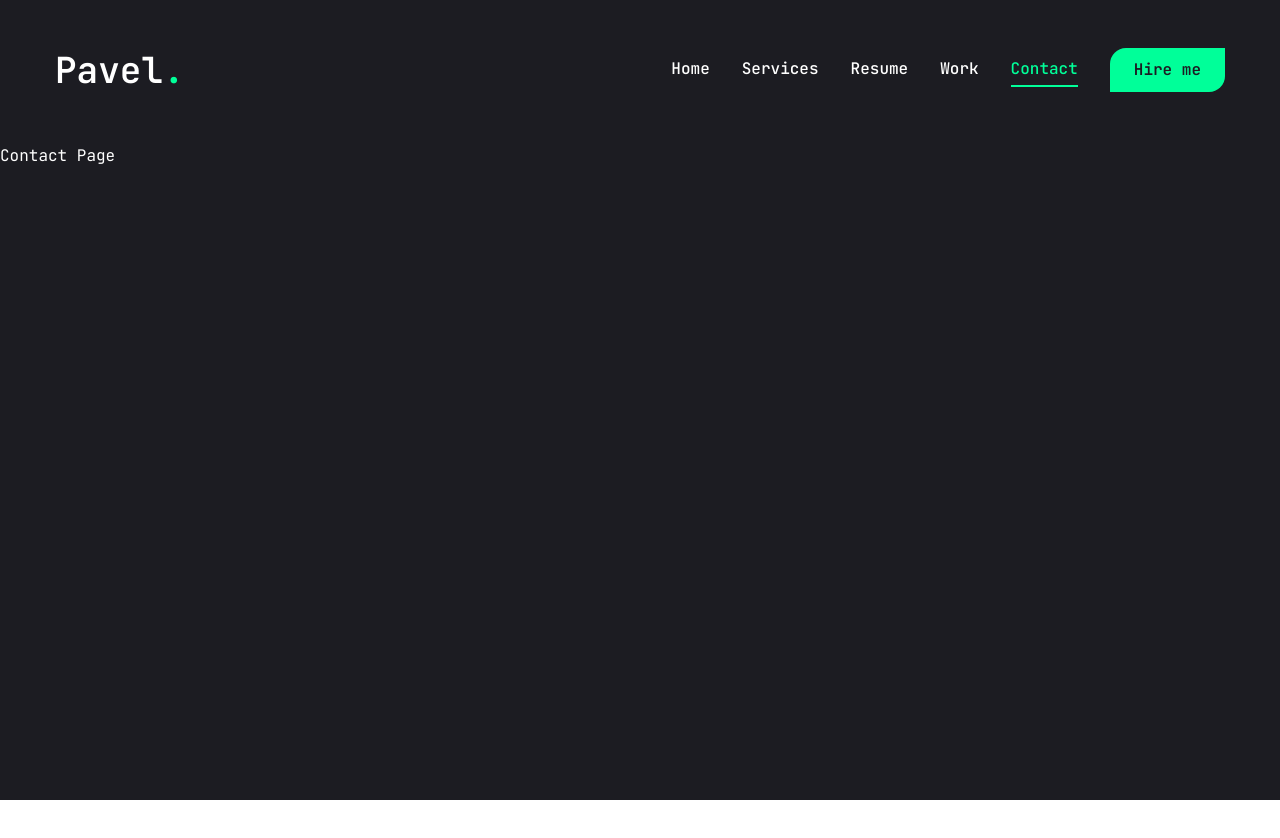
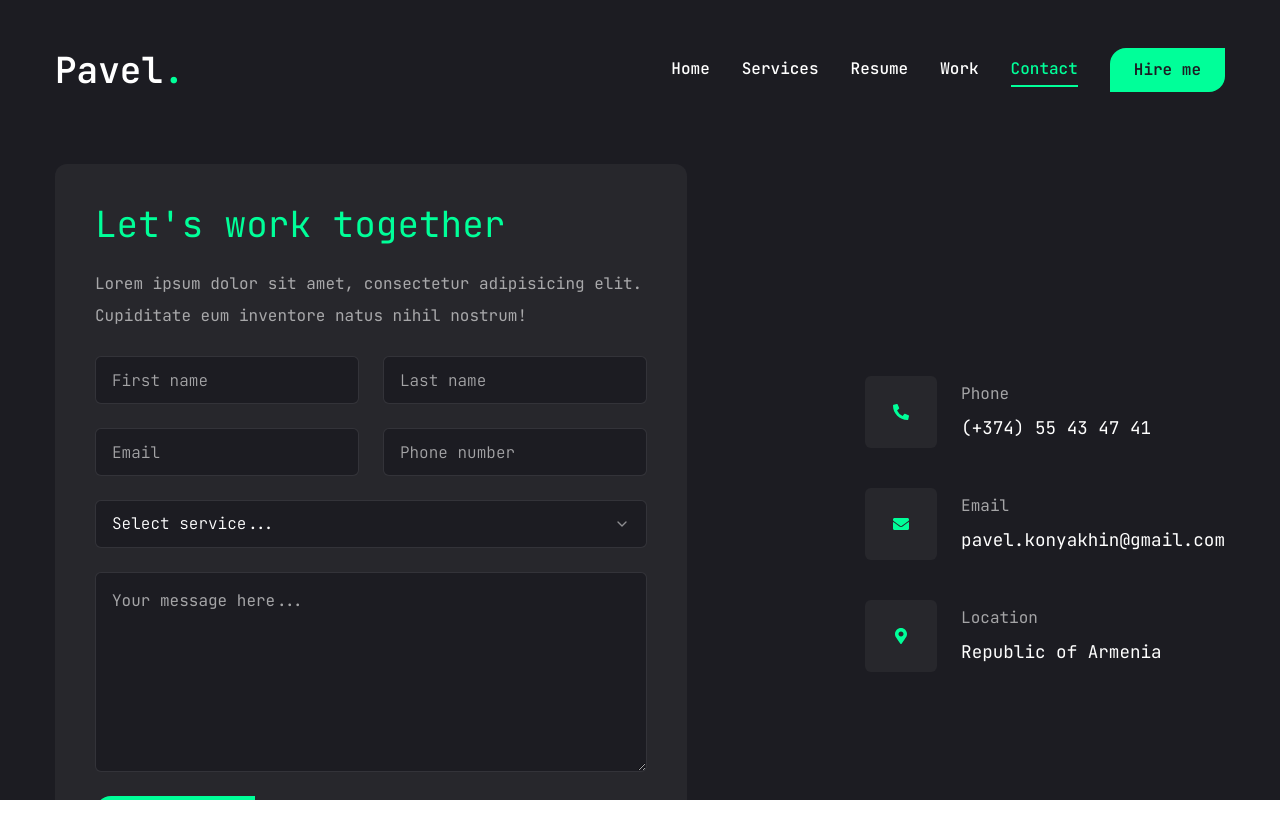
Before and after one commit to solidados/my-portfolio, a Next.js app: page /contact in a window 1280 px wide. Shown: the top 838 px of the page. Before the commit the page ends 800 px from the top, so only its background shows below. Built offline with nearby package versions, Linux system fonts and the light colour scheme.

Commit message:
feat: complete `Contact` page and styles

```diff
--- a/app/contact/page.tsx
+++ b/app/contact/page.tsx
@@ -1,7 +1,109 @@
+"use client";
+
 import { FC } from "react";
+import { motion } from "framer-motion";
+
+import { Button } from "@/components/ui/button";
+import { Input } from "@/components/ui/input";
+import { Textarea } from "@/components/ui/textarea";
+import {
+  Select,
+  SelectContent,
+  SelectGroup,
+  SelectItem,
+  SelectLabel,
+  SelectTrigger,
+  SelectValue,
+} from "@/components/ui/select";
+
+import { FaPhoneAlt, FaEnvelope, FaMapMarkerAlt } from "react-icons/fa";
+
+const info = [
+  {
+    icon: <FaPhoneAlt />,
+    title: "Phone",
+    description: "(+374) 55 43 47 41",
+  },
+  {
+    icon: <FaEnvelope />,
+    title: "Email",
+    description: "pavel.konyakhin@gmail.com",
+  },
+  {
+    icon: <FaMapMarkerAlt />,
+    title: "Location",
+    description: "Republic of Armenia",
+  },
+];
 
 const Contact: FC = () => {
-  return <div>Contact Page</div>;
+  return (
+    <motion.section
+      initial={{ opacity: 0 }}
+      animate={{
+        opacity: 1,
+        transition: { delay: 2.4, duration: 0.4, ease: "easeIn" },
+      }}
+      className="py-6"
+    >
+      <div className="container mx-auto">
+        <div className="flex flex-col xl:flex-row gap-[2rem]">
+          <div className="xl:w-[54%] order-2 xl:order-none">
+            <form className="flex flex-col gap-6 p-10 bg-[#27272c] rounded-xl">
+              <h3 className="text-4xl text-accent select-none">
+                Let&apos;s work together
+              </h3>
+              <p className="text-white/60 select-none">
+                Lorem ipsum dolor sit amet, consectetur adipisicing elit.
+                Cupiditate eum inventore natus nihil nostrum!
+              </p>
+              <div className="grid grid-cols-1 md:grid-cols-2 gap-6">
+                <Input type="firstname" placeholder="First name" />
+                <Input type="lastname" placeholder="Last name" />
+                <Input type="email" placeholder="Email" />
+                <Input type="phone" placeholder="Phone number" />
+              </div>
+              <Select>
+                <SelectTrigger className="w-full">
+                  <SelectValue placeholder="Select service..." />
+                </SelectTrigger>
+                <SelectContent>
+                  <SelectGroup>
+                    <SelectLabel>Service select</SelectLabel>
+                    <SelectItem value="est">Web Development</SelectItem>
+                    <SelectItem value="cst">UI/UX Design</SelectItem>
+                    <SelectItem value="mst">Backend Development</SelectItem>
+                  </SelectGroup>
+                </SelectContent>
+              </Select>
+              <Textarea
+                className="h-[200px] w-full"
+                placeholder="Your message here..."
+              />
+              <Button size="md" className="md:max-w-40">
+                Send message
+              </Button>
+            </form>
+          </div>
+          <div className="flex-1 flex items-center xl:justify-end order-1 xl:order-none mb-8 xl:mb-0">
+            <ul className="flex flex-col gap-10">
+              {info.map((item, index) => (
+                <li key={index} className="flex items-center gap-6">
+                  <div className="w-[52px] h-[52px] xl:w-[72px] xl:h-[72px] bg-[#27272c] text-accent rounded-md flex items-center justify-center">
+                    <div>{item.icon}</div>
+                  </div>
+                  <div className="flex-1">
+                    <h3 className="text-white/60 select-none">{item.title}</h3>
+                    <p className="text-[1.1rem]">{item.description}</p>
+                  </div>
+                </li>
+              ))}
+            </ul>
+          </div>
+        </div>
+      </div>
+    </motion.section>
+  );
 };
 
 export default Contact;
--- a/components/ui/input.tsx
+++ b/components/ui/input.tsx
@@ -1,6 +1,6 @@
-import * as React from "react"
+import * as React from "react";
 
-import { cn } from "@/lib/utils"
+import { cn } from "@/lib/utils";
 
 const Input = React.forwardRef<HTMLInputElement, React.ComponentProps<"input">>(
   ({ className, type, ...props }, ref) => {
@@ -8,15 +8,16 @@
       <input
         type={type}
         className={cn(
-          "flex h-9 w-full rounded-md border border-input bg-transparent px-3 py-1 text-base shadow-sm transition-colors file:border-0 file:bg-transparent file:text-sm file:font-medium file:text-foreground placeholder:text-muted-foreground focus-visible:outline-none focus-visible:ring-1 focus-visible:ring-ring disabled:cursor-not-allowed disabled:opacity-50 md:text-sm",
-          className
+          "flex h-[48px] rounded-md border border-white/10 focus:border-accent font-light bg-primary px-4 py-5 text-base" +
+            " placeholder:text-white/60 outline-none",
+          className,
         )}
         ref={ref}
         {...props}
       />
-    )
-  }
-)
-Input.displayName = "Input"
+    );
+  },
+);
+Input.displayName = "Input";
 
-export { Input }
+export { Input };
--- a/components/ui/select.tsx
+++ b/components/ui/select.tsx
@@ -1,16 +1,16 @@
-"use client"
+"use client";
 
-import * as React from "react"
-import * as SelectPrimitive from "@radix-ui/react-select"
-import { Check, ChevronDown, ChevronUp } from "lucide-react"
+import * as React from "react";
+import * as SelectPrimitive from "@radix-ui/react-select";
+import { Check, ChevronDown, ChevronUp } from "lucide-react";
 
-import { cn } from "@/lib/utils"
+import { cn } from "@/lib/utils";
 
-const Select = SelectPrimitive.Root
+const Select = SelectPrimitive.Root;
 
-const SelectGroup = SelectPrimitive.Group
+const SelectGroup = SelectPrimitive.Group;
 
-const SelectValue = SelectPrimitive.Value
+const SelectValue = SelectPrimitive.Value;
 
 const SelectTrigger = React.forwardRef<
   React.ElementRef<typeof SelectPrimitive.Trigger>,
@@ -19,8 +19,9 @@
   <SelectPrimitive.Trigger
     ref={ref}
     className={cn(
-      "flex h-9 w-full items-center justify-between whitespace-nowrap rounded-md border border-input bg-transparent px-3 py-2 text-sm shadow-sm ring-offset-background data-[placeholder]:text-muted-foreground focus:outline-none focus:ring-1 focus:ring-ring disabled:cursor-not-allowed disabled:opacity-50 [&>span]:line-clamp-1",
-      className
+      "flex h-[3rem] w-full items-center justify-between rounded-md border border-white/10 focus:border-accent font-light bg-primary" +
+        " px-4 py-5 text-base placeholder:text-white/60 outline-none",
+      className,
     )}
     {...props}
   >
@@ -29,8 +30,8 @@
       <ChevronDown className="h-4 w-4 opacity-50" />
     </SelectPrimitive.Icon>
   </SelectPrimitive.Trigger>
-))
-SelectTrigger.displayName = SelectPrimitive.Trigger.displayName
+));
+SelectTrigger.displayName = SelectPrimitive.Trigger.displayName;
 
 const SelectScrollUpButton = React.forwardRef<
   React.ElementRef<typeof SelectPrimitive.ScrollUpButton>,
@@ -40,14 +41,14 @@
     ref={ref}
     className={cn(
       "flex cursor-default items-center justify-center py-1",
-      className
+      className,
     )}
     {...props}
   >
     <ChevronUp className="h-4 w-4" />
   </SelectPrimitive.ScrollUpButton>
-))
-SelectScrollUpButton.displayName = SelectPrimitive.ScrollUpButton.displayName
+));
+SelectScrollUpButton.displayName = SelectPrimitive.ScrollUpButton.displayName;
 
 const SelectScrollDownButton = React.forwardRef<
   React.ElementRef<typeof SelectPrimitive.ScrollDownButton>,
@@ -57,15 +58,15 @@
     ref={ref}
     className={cn(
       "flex cursor-default items-center justify-center py-1",
-      className
+      className,
     )}
     {...props}
   >
     <ChevronDown className="h-4 w-4" />
   </SelectPrimitive.ScrollDownButton>
-))
+));
 SelectScrollDownButton.displayName =
-  SelectPrimitive.ScrollDownButton.displayName
+  SelectPrimitive.ScrollDownButton.displayName;
 
 const SelectContent = React.forwardRef<
   React.ElementRef<typeof SelectPrimitive.Content>,
@@ -75,10 +76,13 @@
     <SelectPrimitive.Content
       ref={ref}
       className={cn(
-        "relative z-50 max-h-[--radix-select-content-available-height] min-w-[8rem] overflow-y-auto overflow-x-hidden rounded-md border bg-popover text-popover-foreground shadow-md data-[state=open]:animate-in data-[state=closed]:animate-out data-[state=closed]:fade-out-0 data-[state=open]:fade-in-0 data-[state=closed]:zoom-out-95 data-[state=open]:zoom-in-95 data-[side=bottom]:slide-in-from-top-2 data-[side=left]:slide-in-from-right-2 data-[side=right]:slide-in-from-left-2 data-[side=top]:slide-in-from-bottom-2 origin-[--radix-select-content-transform-origin]",
+        "relative z-50 max-h-[--radix-select-content-available-height] min-w-[8rem] overflow-y-auto overflow-x-hidden rounded-md border" +
+          " bg-popover text-popover-foreground shadow-md bg-primary border-white/10 data-[state=open]:animate-in" +
+          " data-[state=closed]:animate-out" +
+          " data-[state=closed]:fade-out-0 data-[state=open]:fade-in-0 data-[state=closed]:zoom-out-95 data-[state=open]:zoom-in-95 data-[side=bottom]:slide-in-from-top-2 data-[side=left]:slide-in-from-right-2 data-[side=right]:slide-in-from-left-2 data-[side=top]:slide-in-from-bottom-2 origin-[--radix-select-content-transform-origin]",
         position === "popper" &&
           "data-[side=bottom]:translate-y-1 data-[side=left]:-translate-x-1 data-[side=right]:translate-x-1 data-[side=top]:-translate-y-1",
-        className
+        className,
       )}
       position={position}
       {...props}
@@ -88,7 +92,7 @@
         className={cn(
           "p-1",
           position === "popper" &&
-            "h-[var(--radix-select-trigger-height)] w-full min-w-[var(--radix-select-trigger-width)]"
+            "h-[var(--radix-select-trigger-height)] w-full min-w-[var(--radix-select-trigger-width)]",
         )}
       >
         {children}
@@ -96,8 +100,8 @@
       <SelectScrollDownButton />
     </SelectPrimitive.Content>
   </SelectPrimitive.Portal>
-))
-SelectContent.displayName = SelectPrimitive.Content.displayName
+));
+SelectContent.displayName = SelectPrimitive.Content.displayName;
 
 const SelectLabel = React.forwardRef<
   React.ElementRef<typeof SelectPrimitive.Label>,
@@ -108,8 +112,8 @@
     className={cn("px-2 py-1.5 text-sm font-semibold", className)}
     {...props}
   />
-))
-SelectLabel.displayName = SelectPrimitive.Label.displayName
+));
+SelectLabel.displayName = SelectPrimitive.Label.displayName;
 
 const SelectItem = React.forwardRef<
   React.ElementRef<typeof SelectPrimitive.Item>,
@@ -118,8 +122,9 @@
   <SelectPrimitive.Item
     ref={ref}
     className={cn(
-      "relative flex w-full cursor-default select-none items-center rounded-sm py-1.5 pl-2 pr-8 text-sm outline-none focus:bg-accent focus:text-accent-foreground data-[disabled]:pointer-events-none data-[disabled]:opacity-50",
-      className
+      "relative flex w-full cursor-default select-none items-center rounded-sm py-1.5 pl-2 pr-8 text-sm outline-none focus:bg-accent" +
+        " focus:text-accent-foreground focus:text-primary data-[disabled]:pointer-events-none data-[disabled]:opacity-50",
+      className,
     )}
     {...props}
   >
@@ -130,8 +135,8 @@
     </span>
     <SelectPrimitive.ItemText>{children}</SelectPrimitive.ItemText>
   </SelectPrimitive.Item>
-))
-SelectItem.displayName = SelectPrimitive.Item.displayName
+));
+SelectItem.displayName = SelectPrimitive.Item.displayName;
 
 const SelectSeparator = React.forwardRef<
   React.ElementRef<typeof SelectPrimitive.Separator>,
@@ -142,8 +147,8 @@
     className={cn("-mx-1 my-1 h-px bg-muted", className)}
     {...props}
   />
-))
-SelectSeparator.displayName = SelectPrimitive.Separator.displayName
+));
+SelectSeparator.displayName = SelectPrimitive.Separator.displayName;
 
 export {
   Select,
@@ -156,4 +161,4 @@
   SelectSeparator,
   SelectScrollUpButton,
   SelectScrollDownButton,
-}
+};
--- a/components/ui/textarea.tsx
+++ b/components/ui/textarea.tsx
@@ -1,6 +1,6 @@
-import * as React from "react"
+import * as React from "react";
 
-import { cn } from "@/lib/utils"
+import { cn } from "@/lib/utils";
 
 const Textarea = React.forwardRef<
   HTMLTextAreaElement,
@@ -9,14 +9,16 @@
   return (
     <textarea
       className={cn(
-        "flex min-h-[60px] w-full rounded-md border border-input bg-transparent px-3 py-2 text-base shadow-sm placeholder:text-muted-foreground focus-visible:outline-none focus-visible:ring-1 focus-visible:ring-ring disabled:cursor-not-allowed disabled:opacity-50 md:text-sm",
-        className
+        "flex min-h-[80px] w-full rounded-md border border-white/10 bg-primary p-4 text-base placeholder:text-white/60" +
+          " focus-visible:outline-none focus-visible:ring-1 focus-visible:ring-accent focus-visible:ring-offset-0" +
+          " disabled:cursor-not-allowed disabled:opacity-50",
+        className,
       )}
       ref={ref}
       {...props}
     />
-  )
-})
-Textarea.displayName = "Textarea"
+  );
+});
+Textarea.displayName = "Textarea";
 
-export { Textarea }
+export { Textarea };
```
